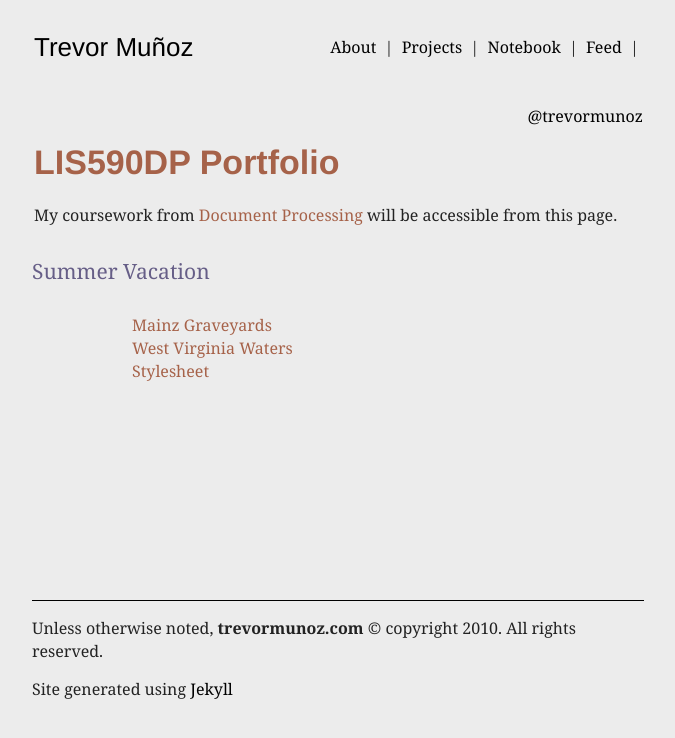
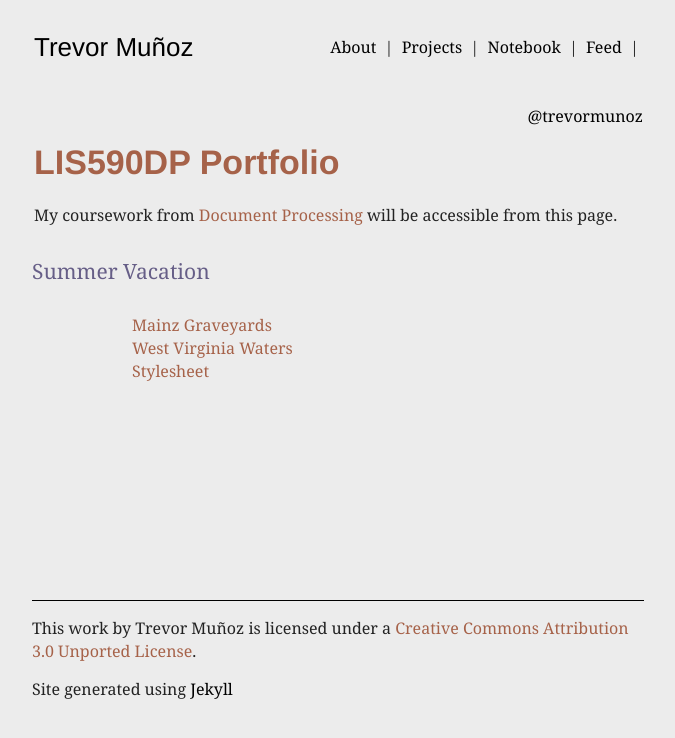
Before and after one commit to trevormunoz/calling-card, a Jekyll site: the page built from portfolio/index.html, in a window 1280 px wide. Shown: the top 738 px of the page, without its empty margins (302-977 px from the left). Built offline with Jekyll 4.4.1, drawn with Linux system fonts in a browser that asks for light colours; nearby versions of some CDN libraries; library files that are not in the unit come from our copies; Markdown is read by kramdown in place of the engine named in the settings.

Commit message:
switched to cc-by license

```diff
--- a/_layouts/default.html
+++ b/_layouts/default.html
@@ -58,7 +58,7 @@
 
 			<div class="footer">
 				<div class="rights">
-					<p>Unless otherwise noted, <strong>trevormunoz.com</strong> &copy; copyright 2010. All rights reserved.</p>
+					<p>This work by Trevor Muñoz is licensed under a <a rel="license" href="http://creativecommons.org/licenses/by/3.0/">Creative Commons Attribution 3.0 Unported License</a>.</p>
 				</div>
 				<div class="tool">
 					<p>Site generated using <a href="http://github.com/mojombo/jekyll/" target="_blank">Jekyll</a></p>
```
